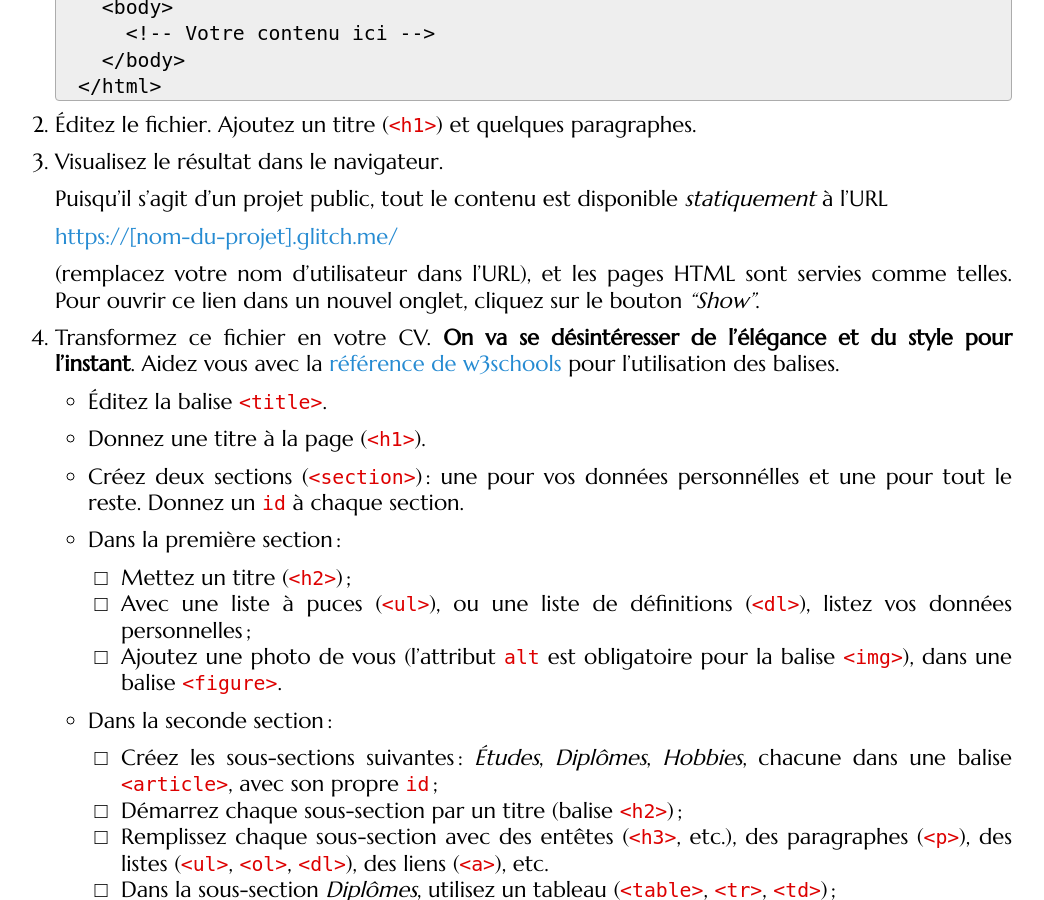
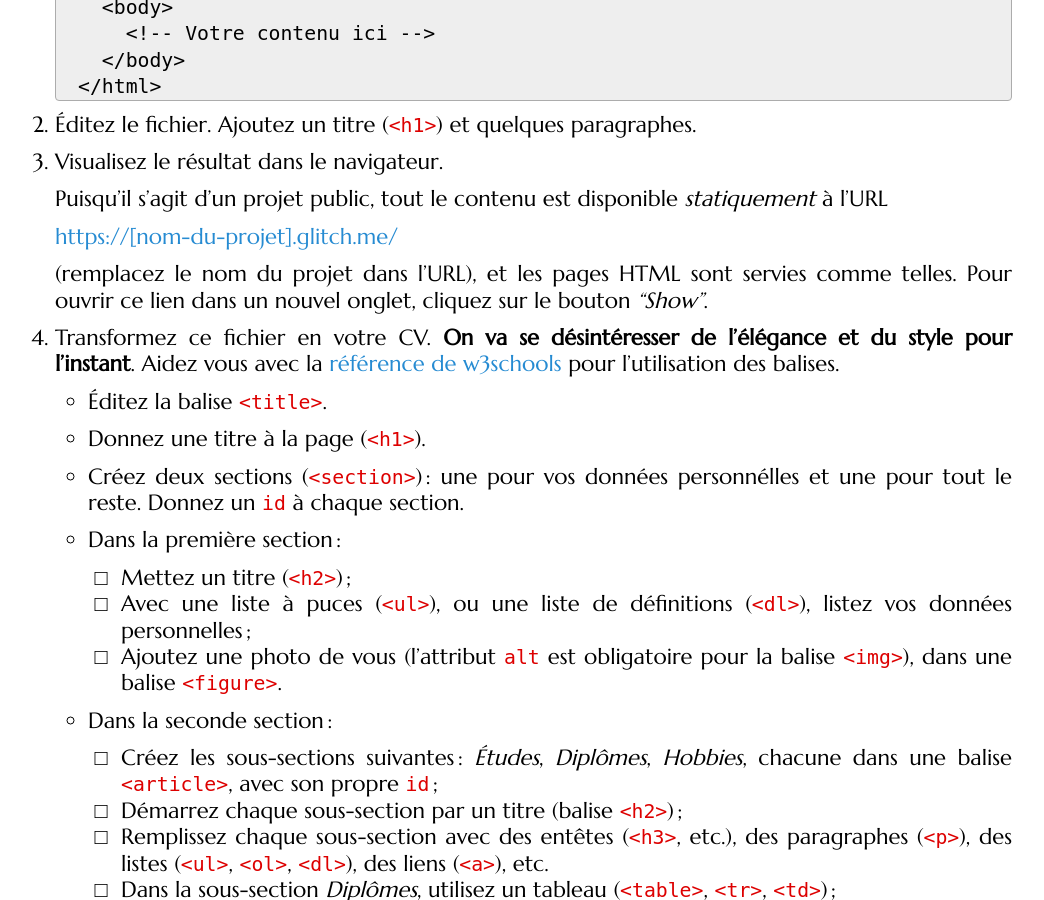
Before and after one commit to defeo/aws, a Jekyll site: the page built from _tutorials/tutorial1.md, in a window 1280 px wide and 900 px high, scrolled down 2370 px. Shown: the whole window, without its empty margins (123-1167 px from the left). Built offline with Jekyll 4.4.1, drawn with Linux system fonts in a browser that asks for light colours; some web fonts are replaced.

Commit message:
correct url for live preview

```diff
--- a/_tutorials/tutorial1.md
+++ b/_tutorials/tutorial1.md
@@ -51,7 +51,7 @@ sur *"Start a new project"*, puis *"Create a website"*.
 
    > [https://[nom-du-projet].glitch.me/](about:invalid)
 
-   (remplacez votre nom d'utilisateur dans l'URL), et les pages HTML
+   (remplacez le nom du projet dans l'URL), et les pages HTML
    sont servies comme telles.  Pour ouvrir ce lien dans un nouvel
    onglet, cliquez sur le bouton *"Show"*.
 
```
